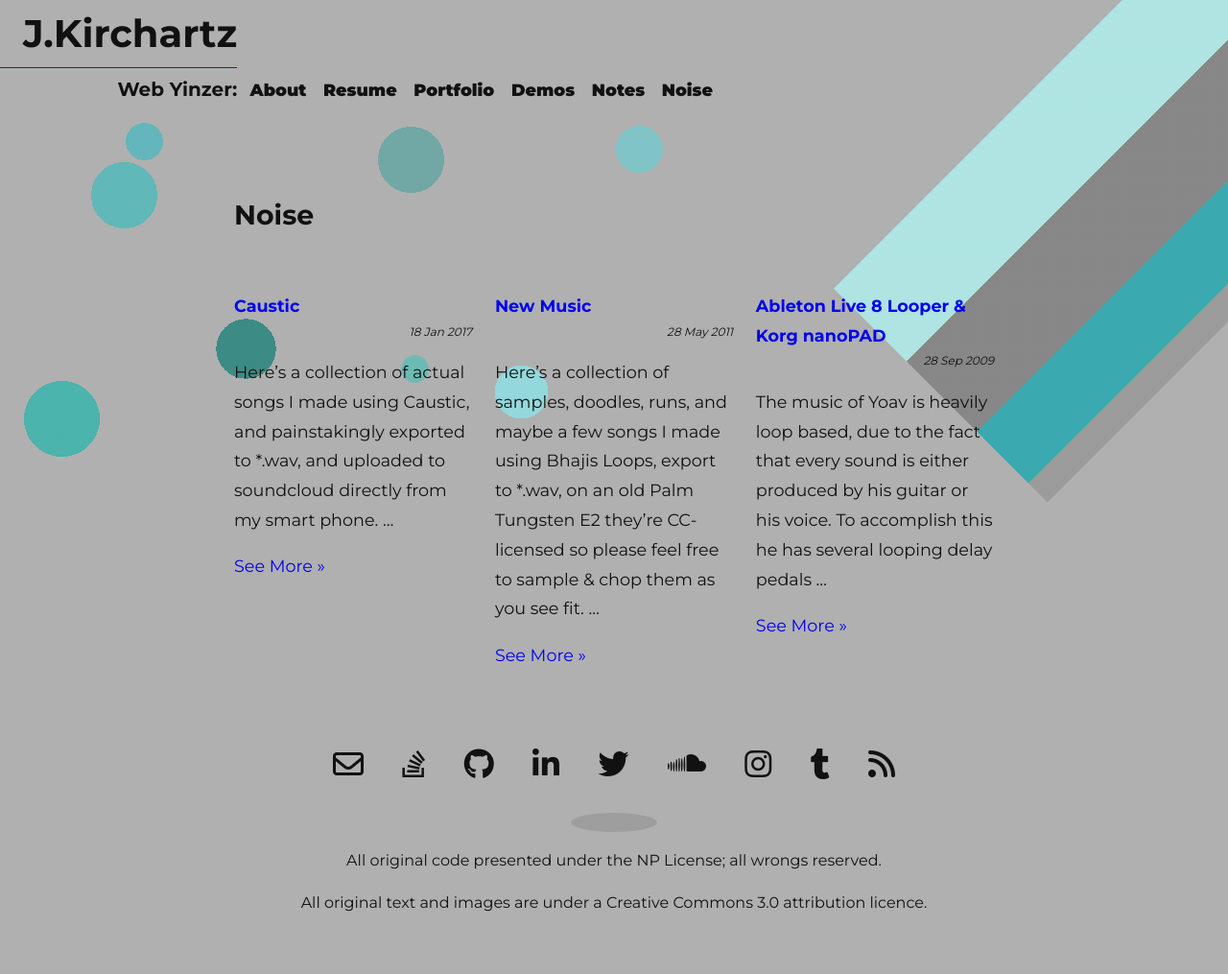
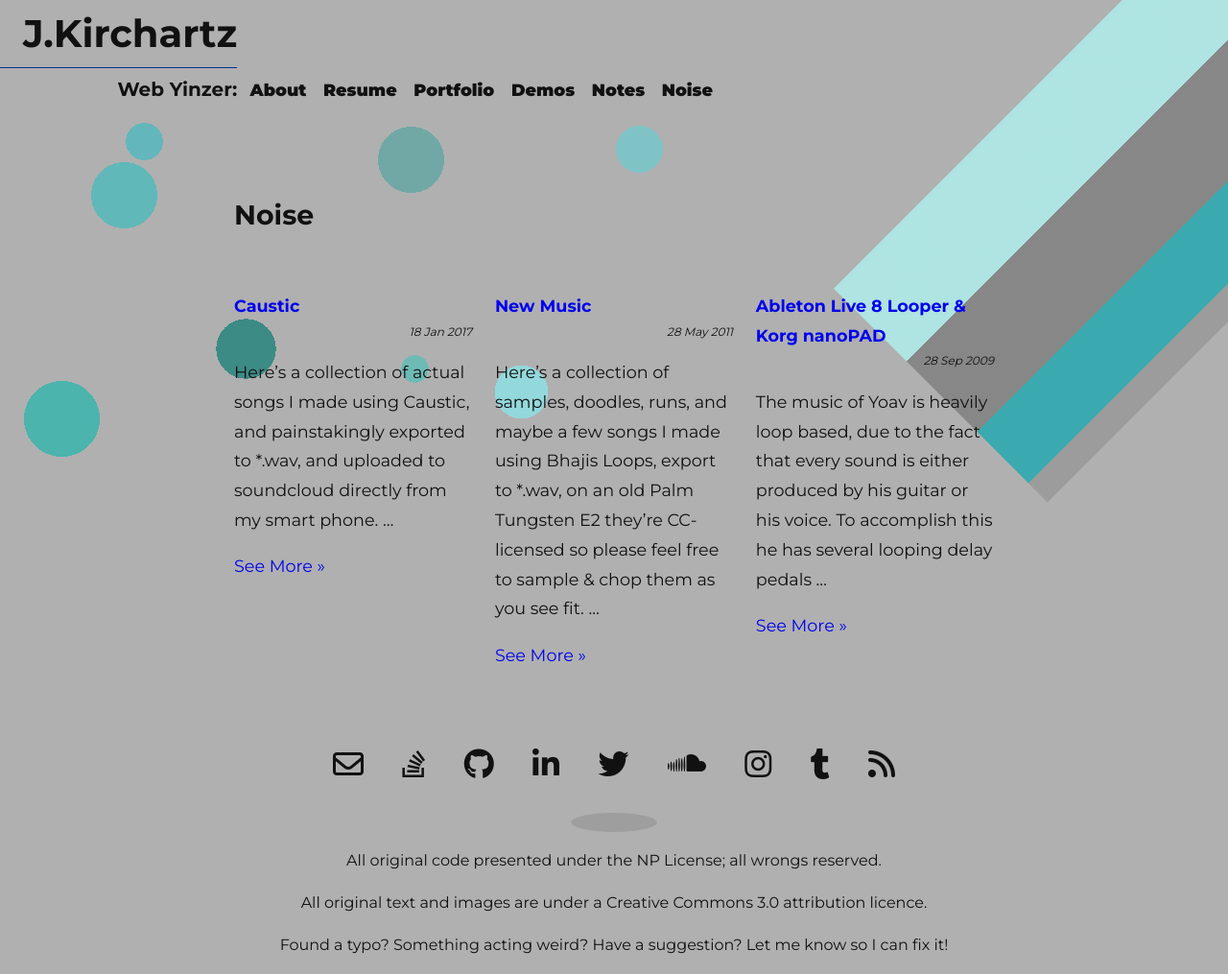
Before and after one commit to JKirchartz/jkirchartz.github.com, a Jekyll site: the page built from noise.html, in a window 1280 px wide. Shown: the whole page at 96% size. Built offline with Jekyll 4.4.1, drawn with Linux system fonts in a browser that asks for light colours; nearby versions of some CDN libraries; before the commit the page ends 971 px from its top, so only the background shows below that; grey boxes are pictures that could not be loaded.

Commit message:
add issues link in footer

```diff
--- a/_includes/footer.html
+++ b/_includes/footer.html
@@ -9,6 +9,7 @@
     <div>
       <p>All original code presented under the <a rel="license" href="https://raw.github.com/JKirchartz/NPL/master/NPL.txt">NP License</a>; all wrongs reserved.</p>
       <p>All original text and images are under a <a rel="license" href="http://creativecommons.org/licenses/by/3.0/">Creative Commons 3.0</a> attribution licence.</p>
+      <p>Found a typo? Something acting weird? Have a suggestion? <a href="https://github.com/jkirchartz/jkirchartz.github.com/issues">Let me know so I can fix it!</a></p>
     </div>
   </div>
 </footer>
```
